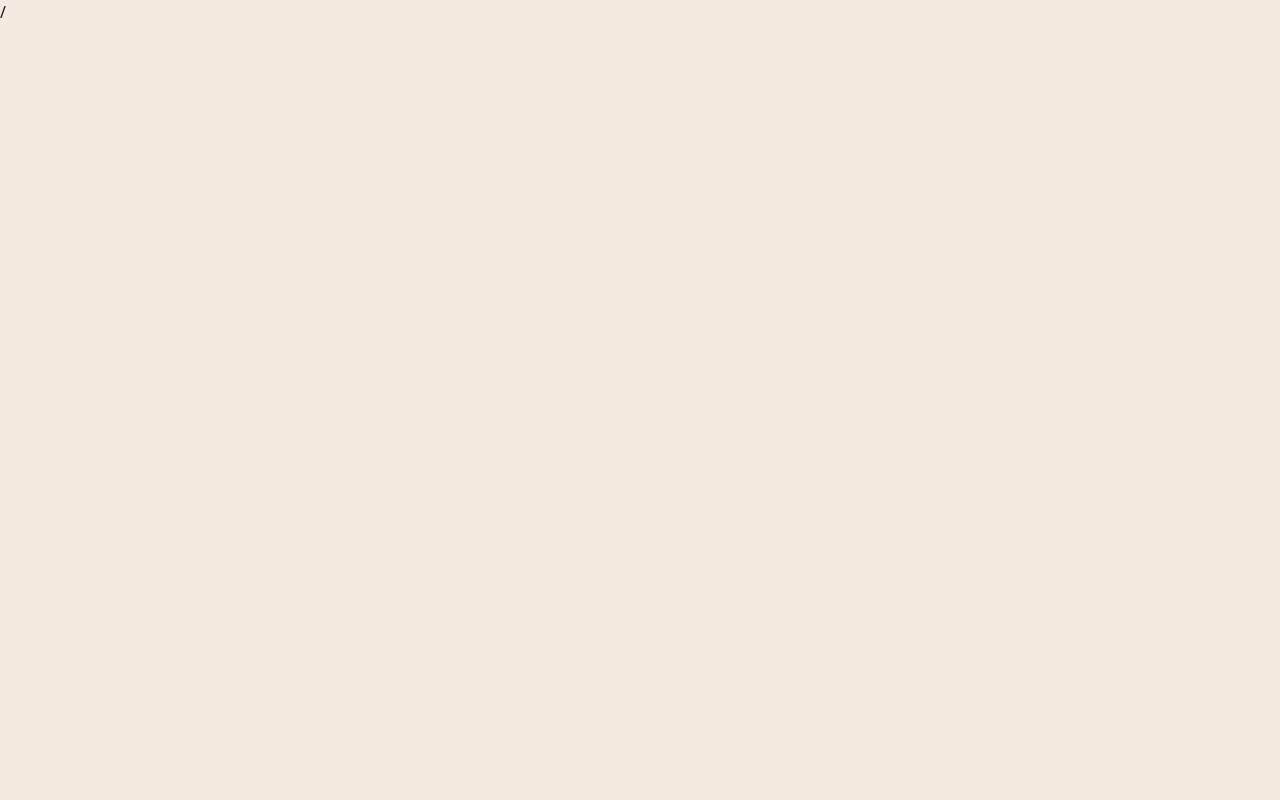
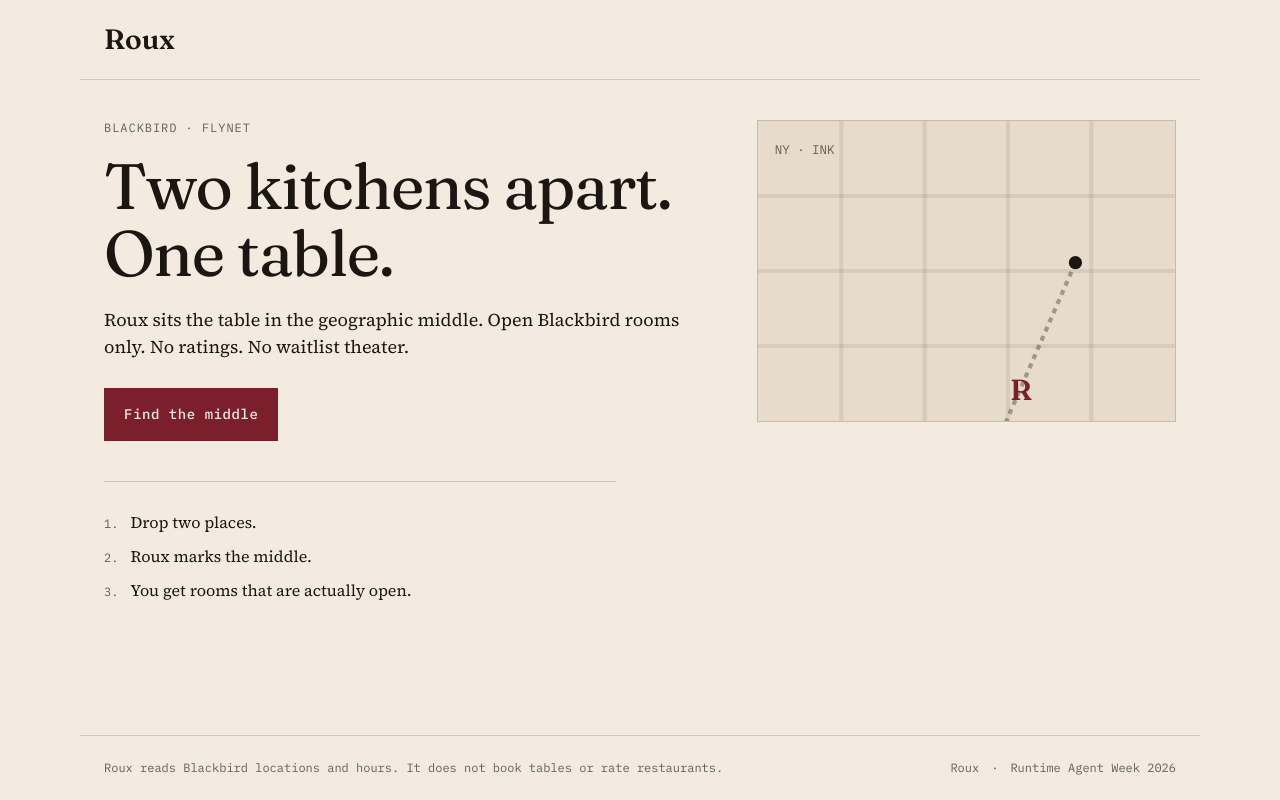
Before and after one commit to emmaGH1/roux, a Next.js app: page / in a window 1280 px wide. Built offline with nearby package versions, Linux system fonts and the light colour scheme.

Commit message:
feat(marketing): implement landing page and layout with Fraunces, PaperMap and verbatim copy

```diff
--- a/app/(marketing)/layout.tsx
+++ b/app/(marketing)/layout.tsx
@@ -1,7 +1,78 @@
+import Link from "next/link";
+
 export default function MarketingLayout({
   children,
 }: {
   children: React.ReactNode;
 }) {
-  return <div data-demo="roux">{children}</div>;
+  return (
+    <div
+      data-demo="roux"
+      className="min-h-screen flex flex-col"
+      style={{
+        backgroundColor: "var(--paper)",
+        color: "var(--ink)",
+      }}
+    >
+      <header
+        className="w-full mx-auto px-6 py-5 sm:py-6 border-b"
+        style={{
+          maxWidth: "var(--page-max-marketing)",
+          borderColor: "var(--rule)",
+        }}
+      >
+        <Link
+          href="/"
+          className="inline-block no-underline select-none"
+          style={{
+            fontFamily: "var(--font-display)",
+            fontSize: "28px",
+            lineHeight: "1.1",
+            color: "var(--ink)",
+            fontWeight: 600,
+          }}
+        >
+          Roux
+        </Link>
+      </header>
+
+      <main
+        className="flex-1 w-full mx-auto px-6 py-8 sm:py-10"
+        style={{
+          maxWidth: "var(--page-max-marketing)",
+        }}
+      >
+        {children}
+      </main>
+
+      <footer
+        className="w-full mx-auto px-6 py-6 border-t flex flex-col sm:flex-row items-start sm:items-baseline justify-between gap-4"
+        style={{
+          maxWidth: "var(--page-max-marketing)",
+          borderColor: "var(--rule)",
+        }}
+      >
+        <p
+          className="text-xs"
+          style={{
+            fontFamily: "var(--font-mono)",
+            color: "var(--ink-mute)",
+          }}
+        >
+          Roux reads Blackbird locations and hours. It does not book tables or rate restaurants.
+        </p>
+        <div
+          className="flex items-center gap-3 text-xs shrink-0 select-none"
+          style={{
+            fontFamily: "var(--font-mono)",
+            color: "var(--ink-mute)",
+          }}
+        >
+          <span>Roux</span>
+          <span>·</span>
+          <span>Runtime Agent Week 2026</span>
+        </div>
+      </footer>
+    </div>
+  );
 }
--- a/app/(marketing)/page.tsx
+++ b/app/(marketing)/page.tsx
@@ -1,3 +1,145 @@
-export default function Page() {
-  return <div>/</div>;
+import Link from "next/link";
+import { PaperMap } from "@/components/PaperMap";
+import { lookupZip } from "@/lib/zips";
+import { midpoint } from "@/lib/geo";
+
+export default function MarketingPage() {
+  const zipA = lookupZip("11211");
+  const zipB = lookupZip("11215");
+
+  const sampleMarks =
+    zipA && zipB
+      ? [
+          { lat: zipA.lat, lng: zipA.lng, kind: "person" as const, label: "Williamsburg 11211" },
+          { lat: zipB.lat, lng: zipB.lng, kind: "person" as const, label: "Park Slope 11215" },
+          { ...midpoint(zipA, zipB), kind: "roux" as const },
+        ]
+      : [];
+
+  return (
+    <div className="grid grid-cols-1 lg:grid-cols-12 gap-8 lg:gap-12 items-start">
+      <div className="lg:col-span-7 flex flex-col justify-start">
+        <p
+          className="text-xs tracking-[0.08em] uppercase mb-4"
+          style={{
+            fontFamily: "var(--font-mono)",
+            color: "var(--ink-mute)",
+          }}
+        >
+          BLACKBIRD · FLYNET
+        </p>
+
+        <h1
+          className="tracking-[-0.02em] font-normal mb-5"
+          style={{
+            fontFamily: "var(--font-display)",
+            fontSize: "clamp(38px, 5.5vw, 64px)",
+            lineHeight: "1.05",
+            color: "var(--ink)",
+          }}
+        >
+          Two kitchens apart.
+          <br />
+          One table.
+        </h1>
+
+        <p
+          className="text-lg leading-[1.5] max-w-xl mb-7"
+          style={{
+            fontFamily: "var(--font-body)",
+            color: "var(--ink)",
+          }}
+        >
+          Roux sits the table in the geographic middle. Open Blackbird rooms only. No ratings. No waitlist theater.
+        </p>
+
+        <div className="mb-10">
+          <Link
+            id="cta-meet"
+            href="/meet"
+            className="inline-block text-center select-none cursor-pointer transition-colors"
+            style={{
+              backgroundColor: "var(--wine)",
+              color: "var(--paper)",
+              borderRadius: "var(--radius)",
+              padding: "var(--btn-pad)",
+              fontFamily: "var(--font-mono)",
+              fontSize: "14px",
+              fontWeight: 500,
+              letterSpacing: "0.04em",
+              textDecoration: "none",
+            }}
+          >
+            Find the middle
+          </Link>
+        </div>
+
+        <div
+          className="pt-7 border-t max-w-lg"
+          style={{
+            borderColor: "var(--rule)",
+          }}
+        >
+          <ol
+            className="space-y-2.5"
+            style={{
+              fontFamily: "var(--font-body)",
+              fontSize: "16px",
+              lineHeight: "1.5",
+              color: "var(--ink)",
+            }}
+          >
+            <li className="flex items-baseline gap-3">
+              <span
+                className="select-none text-xs"
+                style={{
+                  fontFamily: "var(--font-mono)",
+                  color: "var(--ink-mute)",
+                }}
+              >
+                1.
+              </span>
+              <span>Drop two places.</span>
+            </li>
+            <li className="flex items-baseline gap-3">
+              <span
+                className="select-none text-xs"
+                style={{
+                  fontFamily: "var(--font-mono)",
+                  color: "var(--ink-mute)",
+                }}
+              >
+                2.
+              </span>
+              <span>Roux marks the middle.</span>
+            </li>
+            <li className="flex items-baseline gap-3">
+              <span
+                className="select-none text-xs"
+                style={{
+                  fontFamily: "var(--font-mono)",
+                  color: "var(--ink-mute)",
+                }}
+              >
+                3.
+              </span>
+              <span>You get rooms that are actually open.</span>
+            </li>
+          </ol>
+        </div>
+      </div>
+
+      <div className="lg:col-span-5 w-full">
+        <div
+          className="border overflow-hidden"
+          style={{
+            borderColor: "var(--rule)",
+            backgroundColor: "var(--paper-dark)",
+          }}
+        >
+          <PaperMap marks={sampleMarks} />
+        </div>
+      </div>
+    </div>
+  );
 }
```
